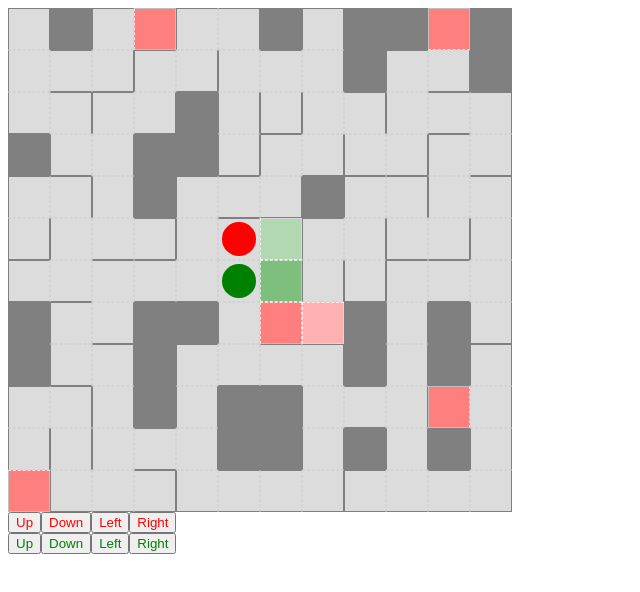
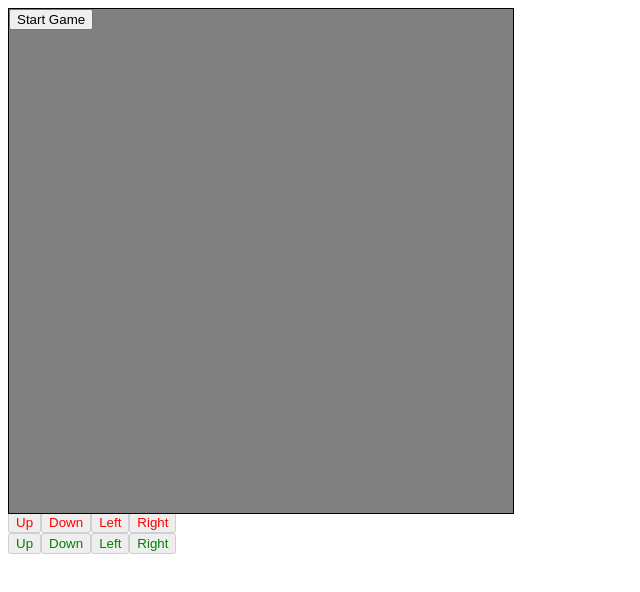
Before and after one commit to strux/enchanted-entanglement, a Vue app: page / in a window 1280 px wide. Shown: the top 592 px of the page, without its empty margins (0-640 px from the left). Built offline with nearby package versions, Linux system fonts and the light colour scheme.

Commit message:
Moar tweaks

```diff
--- a/src/App.vue
+++ b/src/App.vue
@@ -7,11 +7,9 @@
             <unit v-for="unit in units" :unit="unit" :tileSize="gameBoard.tileSize"></unit>
         </div>
         <unit-controls v-for="unit in units" :unit="unit"></unit-controls>
-        <div :style="startScreen" v-if="game.state === 'pending'">
+        <div :style="overlayStyle" v-if="game.state === 'pending' || game.state === 'win'">
+            <h1 v-if="game.state === 'win'">You won!</h1>
             <button v-on:click="game.state = 'exit'">Start Game</button>
-        </div>
-        <div :style="winScreen" v-if="game.state === 'win'">
-            <h1>You won!</h1>
         </div>
     </div>
 </template>
@@ -45,20 +43,10 @@ export default {
         height () {
             return this.rows
         },
-        startScreen() {
-            return {
-                ...this.bannerStyle,
-                'background-color': 'gray',
-            }
-        },
-        winScreen() {
-            return {
-                ...this.bannerStyle,
-                'background-color': 'green',
-            }
-        },
-        bannerStyle() {
+        overlayStyle() {
+            let backgroundColor = this.game.state === 'win' ? 'green' : 'gray'
             let style = {
+                'background-color': backgroundColor,
                 'width': `${this.screenWidth * this.gameBoard.tileSize}px`,
                 'height': `${this.screenHeight * this.gameBoard.tileSize}px`,
                 'border': '1px solid black',
--- a/src/data/Map.js
+++ b/src/data/Map.js
@@ -46,7 +46,16 @@ const tileDict = {
         color: 'red',
         style: {
             'background-color': 'red',
-            'opacity': 0.3,
+            'opacity': 0.2,
+        },
+    },
+    'g': {
+        type: 'prize',
+        collide: false,
+        color: 'green',
+        style: {
+            'background-color': 'green',
+            'opacity': 0.2,
         },
     },
     'R': {
@@ -56,15 +65,6 @@ const tileDict = {
         style: {
             'background-color': 'red',
             'opacity': 0.5,
-        },
-    },
-    'g': {
-        type: 'prize',
-        collide: false,
-        color: 'green',
-        style: {
-            'background-color': 'green',
-            'opacity': 0.3,
         },
     },
     'G': {
--- a/src/main.js
+++ b/src/main.js
@@ -8,7 +8,7 @@ Vue.use(Vuex);
 
 const initialState = {
     game: {
-        state: 'prize',
+        state: 'pending',
         timer: 30 * 1000,
     },
     gameBoard: {
```
